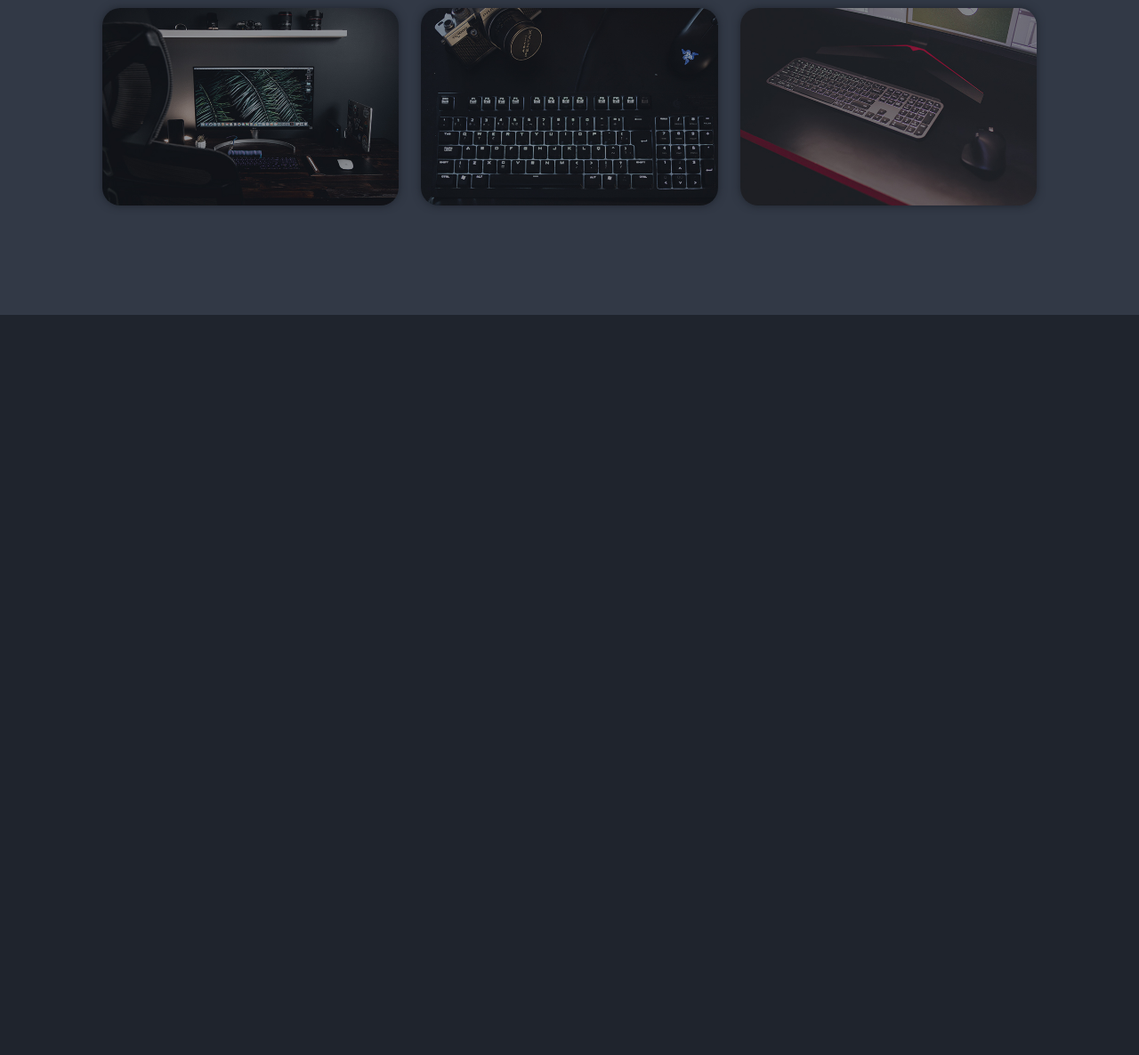
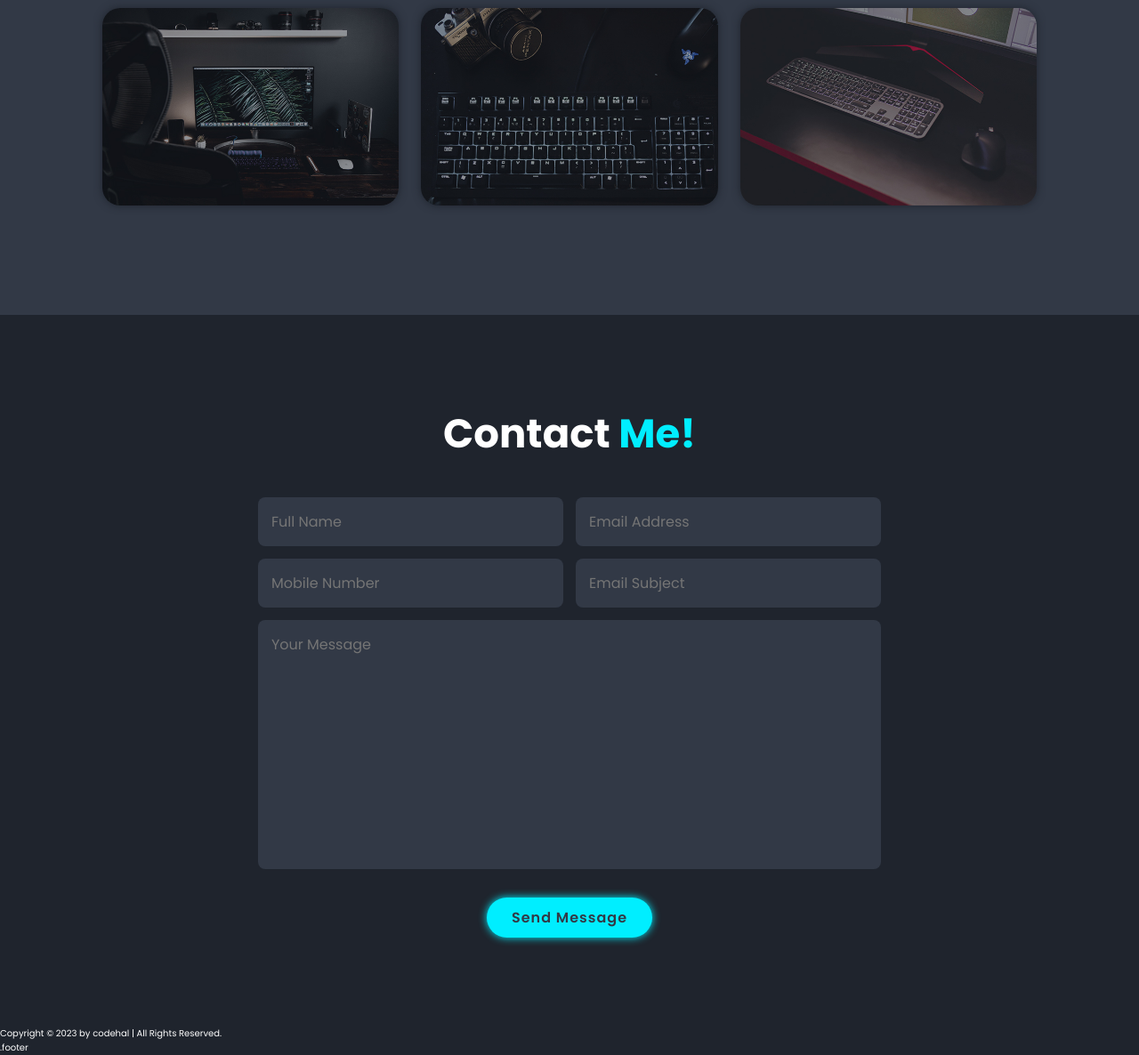
Before and after one commit to Trinkatdot/AT2-UC15, a plain HTML site: page index.html in a window 1280 px wide. Shown: the part 2846-4032 px from the top of the page at 89% size. Before the commit the page ends 3200 px from the top, so only its background shows below. Drawn offline with nearby package versions, Linux system fonts and the light colour scheme.

Commit message:
feat: corrção quase pronta

```diff
--- a/css/style.css
+++ b/css/style.css
@@ -239,6 +239,11 @@ span {
 
 .portfolio-box img {
     width: 100%;
+    transition: .5s ease;
+}
+
+.portfolio-box:hover img {
+    transform: scale(1.1);
 }
 
 .portfolio-box .portfolio-layer {
@@ -255,17 +260,21 @@ span {
     text-align: center;
     padding: 0 4rem;
     transform: translateY(100%);
+    transition: .5s ease;
+}
+
+.portfolio-box:hover .portfolio-layer {
+    transform: translateY(0);
+
 }
 
 .portfolio-layer h4 {
-    font-family: 3rem;
+    font-size: 3rem;
 }
-
 .portfolio-layer p {
     font-size: 1.6rem;
     margin: .3rem 0 1rem;
 }
-
 .portfolio-layer a {
     display: inline-flex;
     justify-content: center;
@@ -275,9 +284,43 @@ span {
     background: var(--text-color);
     border-radius: 50%;
 }
-
 .portfolio-layer a i {
     font-size: 2rem;
     color: var(--second-bg-color);
+}
+.contact h2 {
+    margin-bottom: 3rem;
+}
+.contact form {
+    max-width: 70rem;
+    margin: 1rem auto;
+    text-align: center;
+    margin-bottom: 3rem;
+}
 
+.contact form .input-box {
+     display: flex;
+     justify-content: space-between;
+     flex-wrap: wrap;
 }
+.contact form .input-box  input,
+.contact form textarea {
+    width: 100%;
+    padding: 1.5rem;
+    font-size: 1.6rem;
+    color: var(--text-color);
+    background: var(--second-bg-color);
+    border-radius: .8rem;
+    margin: .7rem 0;
+}
+
+.contact form .input-box  input {
+    width: 49%;
+}
+.contact form textarea {
+    resize: none;
+}
+.contact form .btn {
+    margin-top: 2rem;
+    cursor: pointer;
+}
--- a/index.html
+++ b/index.html
@@ -25,8 +25,8 @@
         <a href="#home" class="active">Home</a>
         <a href="#about">About</a>
         <a href="#services">Services</a>
-        <a href="#Portfolio">Portfolio</a>
-        <a href="#Contact">Contact</a>
+        <a href="#portfolio">Portfolio</a>
+        <a href="#contact">Contact</a>
       </nav>
     </header>
 
@@ -115,6 +115,7 @@
             </div>
           </div>
 
+
           <div class="portfolio-box">
             <img src="images/portfolio2.jpg" alt="">
             <div class="portfolio-layer">
@@ -159,14 +160,36 @@
                 <a href="#"><i class='bx bx-link-external'></i></a>
             </div>
           </div>
+
+
         </div>
 
      </section>
 
     <!-- contact section design -->
+    <section class="contact" id="contact">
+      <h2 class="heading">Contact <span>Me!</span></h2>
+      <form action="#">
+        <div class="input-box">
+          <input type="text" placeholder="Full Name">
+          <input type="email" placeholder="Email Address">
+        </div>
+        <div class="input-box">
+          <input type="number" placeholder="Mobile Number">
+          <input type="text" placeholder="Email Subject">
+        </div>
+        <textarea name="" id="" cols="30" rows="10" placeholder="Your Message"></textarea>
+        <input type="submit" value="Send Message" class="btn">
+      </form>
+    </section>
 
     <!-- footer design -->
-
+    <footer class="footer">
+      <div class="footer-text">
+        <p>Copyright &copy; 2023 by codehal | All Rights Reserved.</p>
+      </div>
+      .footer
+    </footer>
 
     <!-- scroll reveal -->
     <script src="https://unpkg.com/scrollreveal"></script>
```
